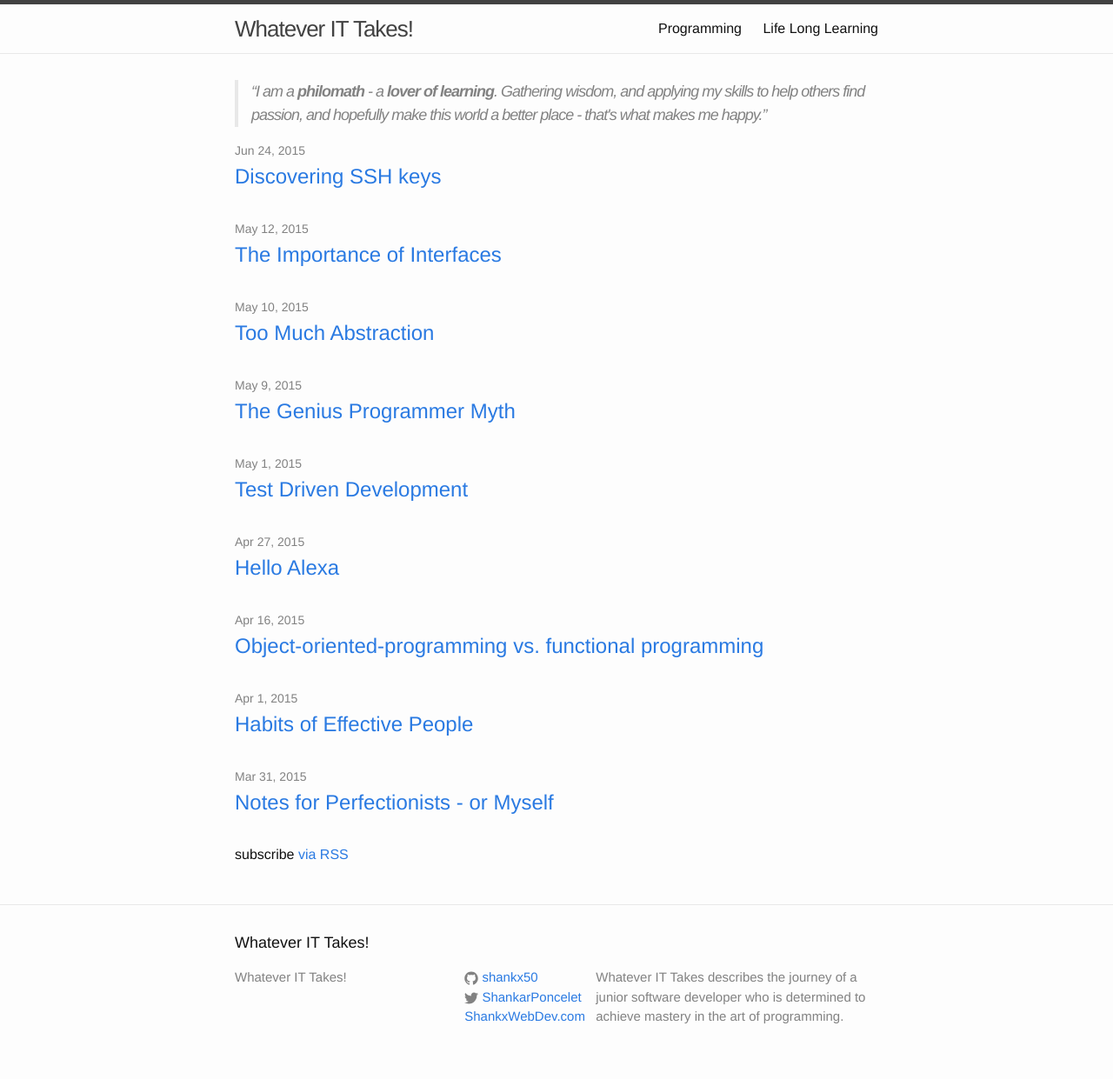
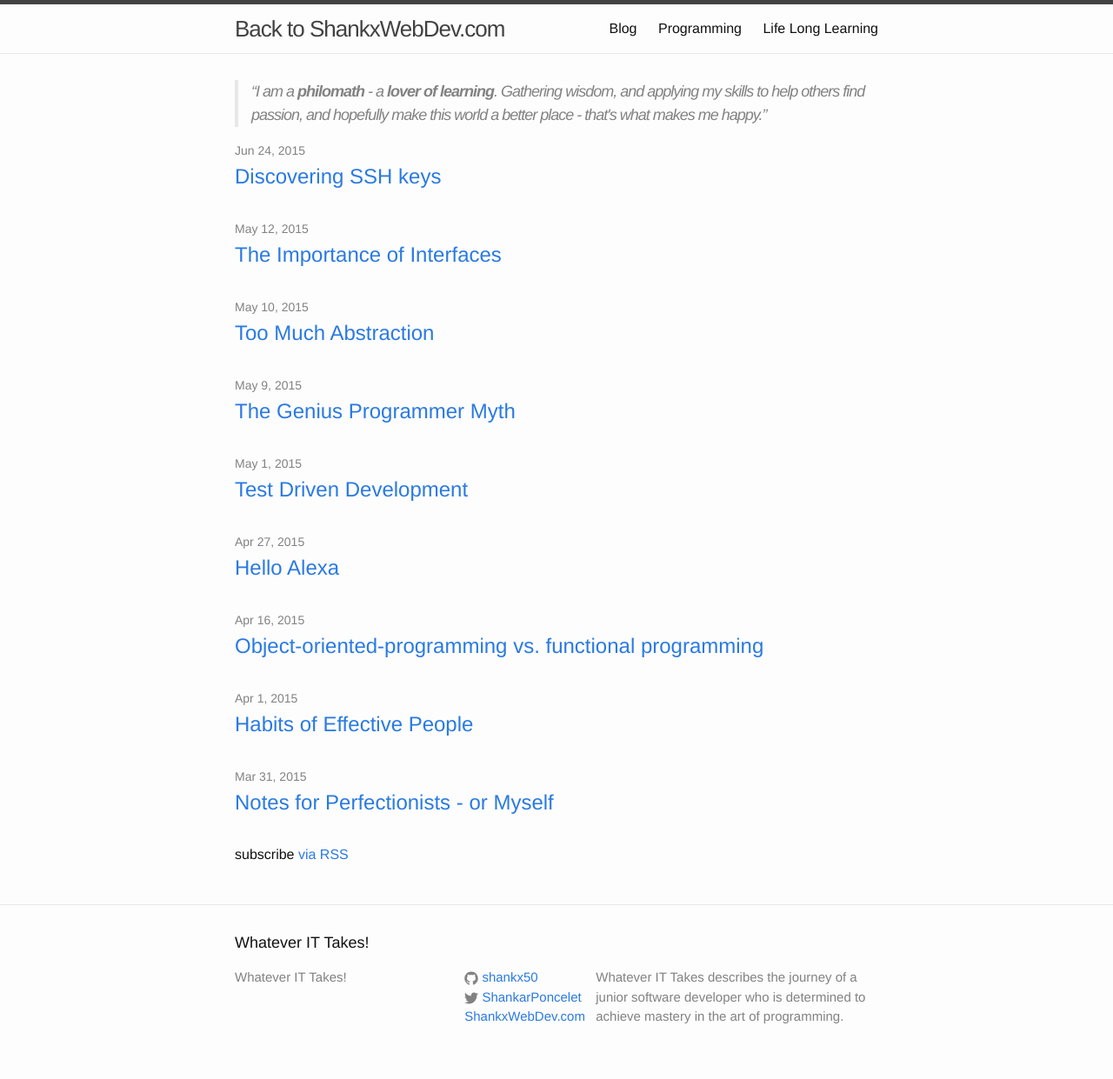
Before and after one commit to shankx50/shankx50.github.io, a Jekyll site: the page built from index.html, in a window 1280 px wide. Shown: the whole page at 87% size. Built offline with Jekyll 4.4.1, drawn with Linux system fonts in a browser that asks for light colours.

Commit message:
modified header for better integration with SWD

```diff
--- a/_includes/header.html
+++ b/_includes/header.html
@@ -2,7 +2,7 @@
 
   <div class="wrapper">
 
-    <a class="site-title" href="{{ site.baseurl }}/">{{ site.title }}</a>
+    <a class="site-title" href="http://www.ShankxWebDev.com">Back to ShankxWebDev.com</a>
 
     <nav class="site-nav">
       <a href="#" class="menu-icon">
@@ -14,6 +14,8 @@
       </a>
 
       <div class="trigger">
+        <a class="page-link" href="{{ site.baseurl }}/">Blog</a>
+
         {% for page in site.pages %}
           {% if page.title %}
           <a class="page-link" href="{{ page.url | prepend: site.baseurl }}">{{ page.title}}</a>
```
